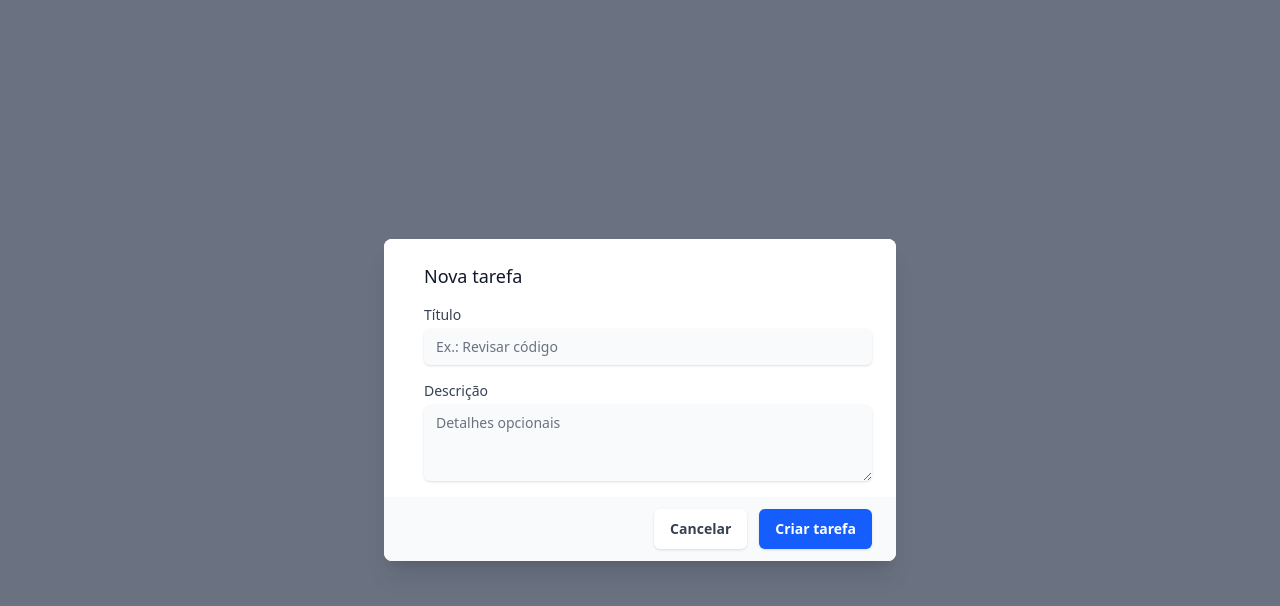
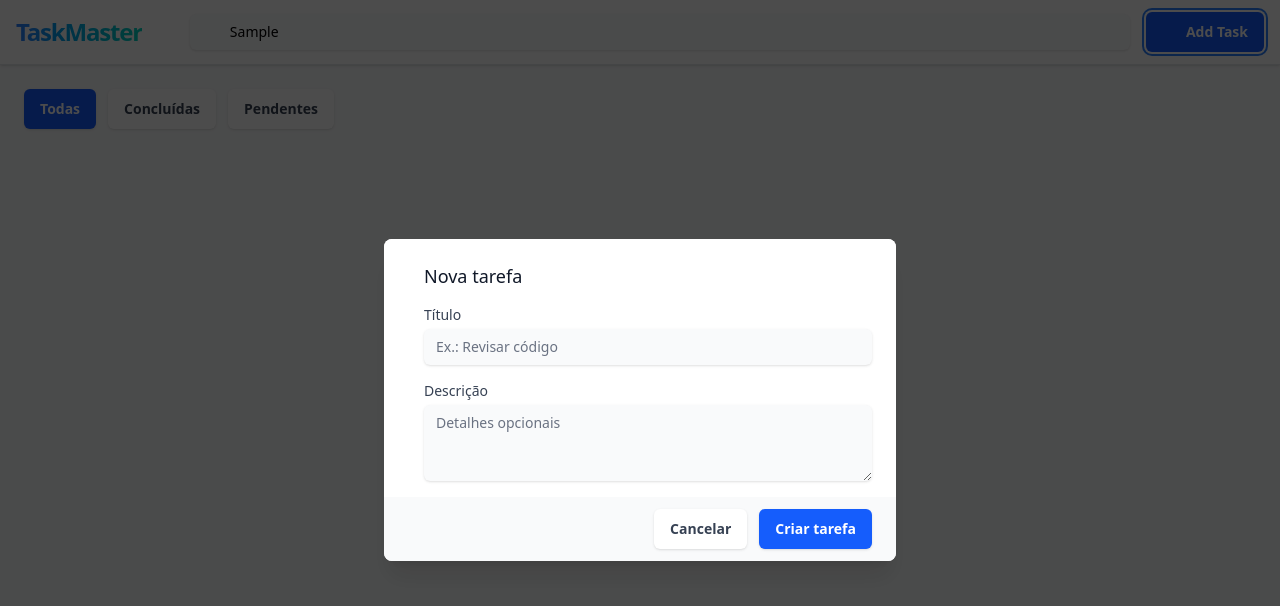
Before and after one commit to DanteWaker/desafio-vue-tasks-jose-denner-lira-do-nascimento, a Vue app: page / in a window 1280 px wide. Both pictures are taken after typing "Sample" into the empty fields and a click on the button "Add Task". Shown: the top 606 px of the page. Built offline with nearby package versions, Linux system fonts and the light colour scheme; some icons are missing.

Commit message:
fix: update modal background color for improved visibility

```diff
--- a/src/modules/tasks/views/components/task-form-modal/TaskFormModal.vue
+++ b/src/modules/tasks/views/components/task-form-modal/TaskFormModal.vue
@@ -36,7 +36,7 @@ const {
         class="flex min-h-screen items-end justify-center pt-4 px-4 pb-20 text-center sm:block sm:p-0"
       >
         <div
-          class="fixed inset-0 bg-gray-500 bg-opacity-75 transition-opacity z-40"
+          class="fixed inset-0 bg-black opacity-70 z-40"
           aria-hidden="true"
           @click="closeModal"
         ></div>
```
